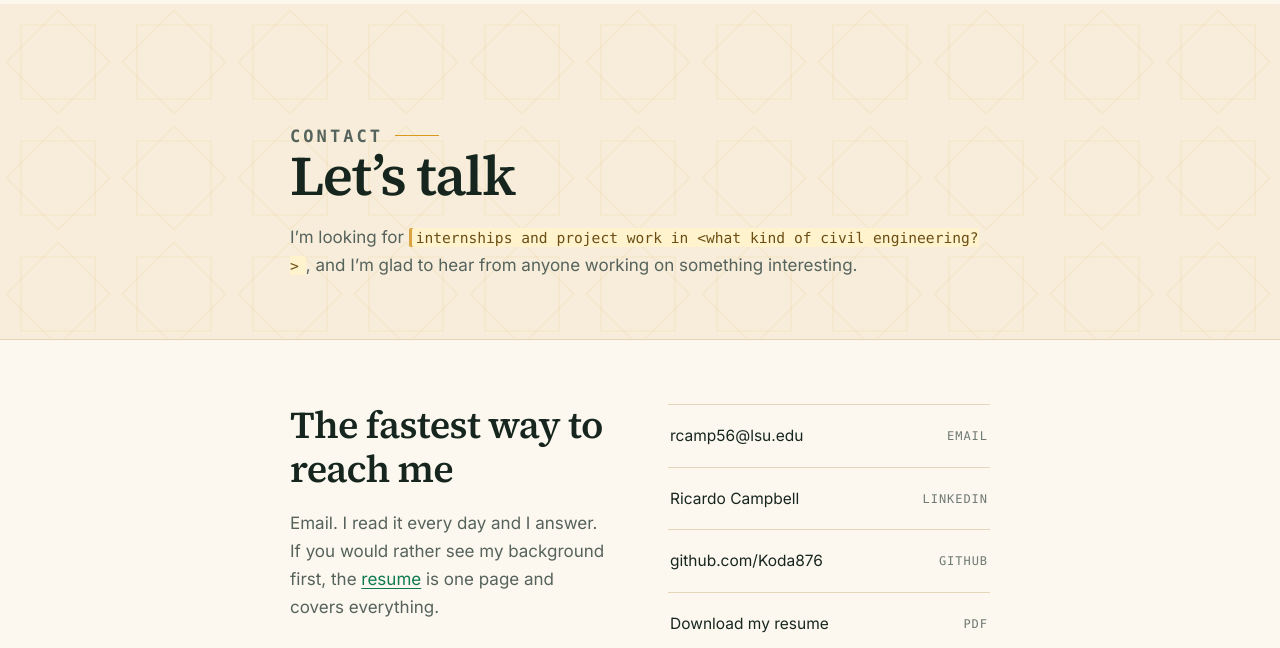
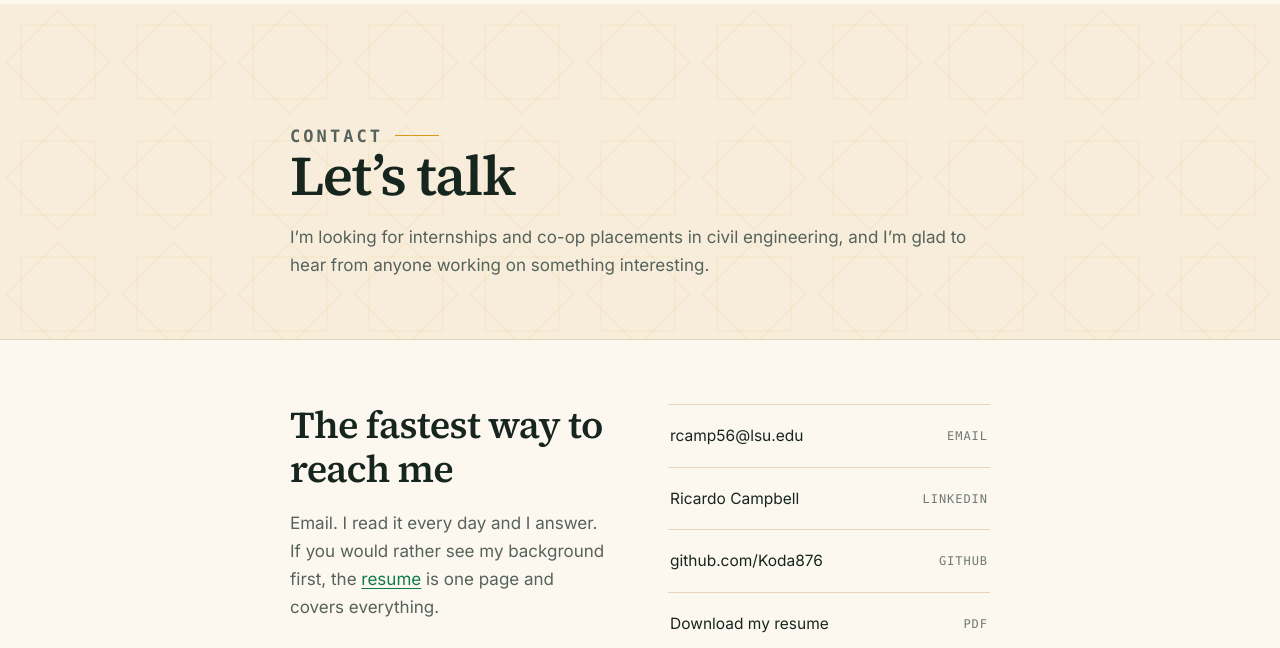
Before and after one commit to Koda876/Ricardo-Campbell, a plain HTML site: page contact.html in a window 1280 px wide. Shown: the part 113-761 px from the top of the page. Drawn offline with Linux system fonts and the light colour scheme.

Commit message:
Clear the last placeholders from About, Contact and the drawing
About and Contact each still carried a yellow box asking Ricardo what kind of
work he wants next. Both now say plainly that he is looking for internships and
co-op placements in civil engineering. That is true without naming a discipline,
which is not mine to pick -- if he names one, each is a one-line edit.

The placeholder drawing carried a second caption reading "placeholder - replace
with the finished plan", which is an instruction to whoever builds the page and
was visible to every reader. Removed. "DRAWING IN PROGRESS" stays: it faces the
reader and it is true.

Resume needed nothing. All four published pages are now free of build notes and
placeholder highlights.

Co-Authored-By: Claude Opus 5 <noreply@anthropic.com>

```diff
--- a/contact.html
+++ b/contact.html
@@ -67,9 +67,8 @@
       <p class="eyebrow">Contact</p>
       <h1>Let&rsquo;s talk</h1>
       <p>
-        I&rsquo;m looking for <span class="todo">internships and project work in &lt;what
-        kind of civil engineering?&gt;</span>, and I&rsquo;m glad to hear from anyone working
-        on something interesting.
+        I&rsquo;m looking for internships and co-op placements in civil engineering, and
+        I&rsquo;m glad to hear from anyone working on something interesting.
       </p>
     </div>
   </div>
```
Also changed, not shown: index.html (+1 -2 lines), assets/projects/placeholder.svg.
